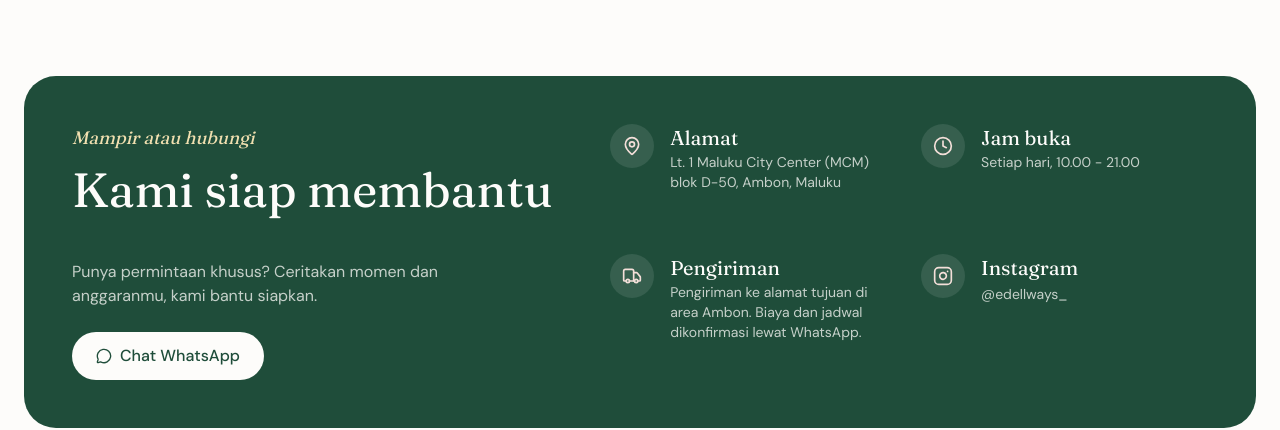
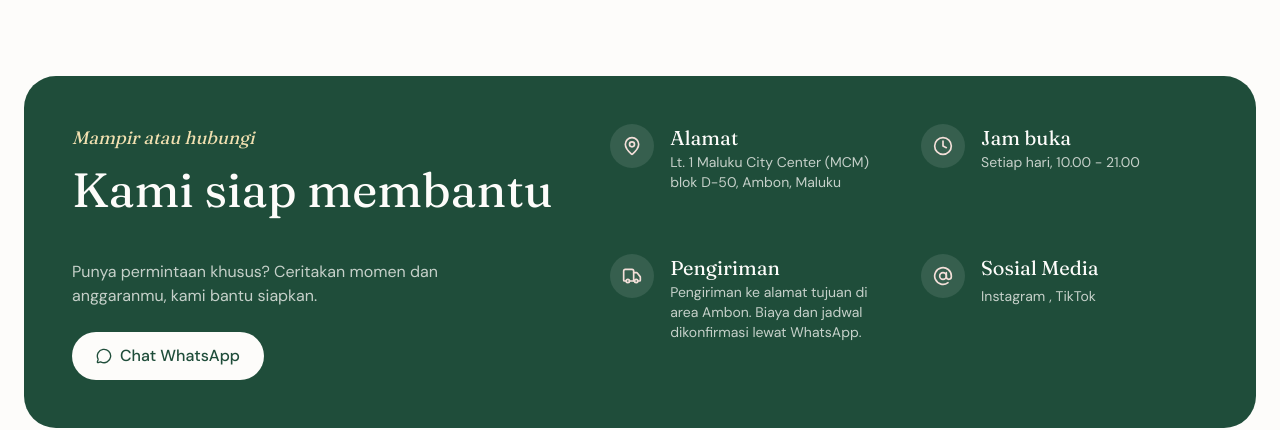
Before and after one commit to dz-122/edellways, a Next.js app: page / in a window 1280 px wide. Shown: the part 4360-4790 px from the top of the page. Built offline with nearby package versions, Linux system fonts and the light colour scheme; no server answers; the database is empty.

Commit message:
refactor: edit socmed link

```diff
--- a/src/features/storefront/components/store-info.tsx
+++ b/src/features/storefront/components/store-info.tsx
@@ -1,4 +1,4 @@
-import { Clock, Instagram, MapPin, MessageCircle, Truck } from "lucide-react";
+import { Clock, AtSign, MapPin, MessageCircle, Truck } from "lucide-react";
 import { buildChatUrl } from "@/features/cart/whatsapp";
 import { INFO } from "../content";
 import { container } from "../styles";
@@ -9,33 +9,85 @@ export function StoreInfo() {
     { icon: MapPin, title: "Alamat", text: INFO.address },
     { icon: Clock, title: "Jam buka", text: INFO.hours },
     { icon: Truck, title: "Pengiriman", text: INFO.delivery },
-    { icon: Instagram, title: "Instagram", text: INFO.instagram, href: INFO.instagramUrl },
   ];
+
+  const socialLinks = [
+    {
+      name: "Instagram",
+      url: INFO.instagramUrl,
+      username: INFO.instagram,
+    },
+    {
+      name: "TikTok",
+      url: INFO.tiktokUrl,
+      username: INFO.tiktok,
+    },
+  ];
+
   return (
     <section id="kontak" className={`${container} py-20`}>
       <div className="rounded-[2rem] bg-forest p-8 text-cream md:p-12">
         <div className="grid gap-10 lg:grid-cols-[1fr_1.2fr]">
           <div>
-            <SectionHeading tone="dark" eyebrow="Mampir atau hubungi" title="Kami siap membantu"/>
-            <p className="max-w-sm text-cream/75">Punya permintaan khusus? Ceritakan momen dan anggaranmu, kami bantu siapkan.</p>
-            <a href={buildChatUrl("Halo Edellways, saya ingin berkonsultasi soal rangkaian spesial yang cocok untuk kamu.")} className="mt-6 inline-flex h-12 items-center gap-2 rounded-full bg-cream px-6 font-medium text-forest transition hover:bg-blush">
-              <MessageCircle className="size-4" /> Chat WhatsApp
+            <SectionHeading
+              tone="dark"
+              eyebrow="Mampir atau hubungi"
+              title="Kami siap membantu"
+            />
+            <p className="max-w-sm text-cream/75">
+              Punya permintaan khusus? Ceritakan momen dan anggaranmu, kami
+              bantu siapkan.
+            </p>
+
+            <a
+              href={buildChatUrl(
+                "Halo Edellways, saya ingin berkonsultasi soal rangkaian spesial yang cocok untuk kamu.",
+              )}
+              className="mt-6 inline-flex h-12 items-center gap-2 rounded-full bg-cream px-6 font-medium text-forest transition hover:bg-blush"
+            >
+              <MessageCircle className="size-4" />
+              Chat WhatsApp
             </a>
           </div>
+
           <ul className="grid gap-6 sm:grid-cols-2">
-            {items.map(({ icon: Icon, title, text, href }) => (
+            {items.map(({ icon: Icon, title, text }) => (
               <li key={title} className="flex gap-4">
-                <span className="grid size-11 shrink-0 place-items-center rounded-full bg-cream/10"><Icon className="size-5 text-blush" /></span>
+                <span className="grid size-11 shrink-0 place-items-center rounded-full bg-cream/10">
+                  <Icon className="size-5 text-blush" />
+                </span>
                 <div>
                   <p className="font-display text-xl">{title}</p>
-                  {href ? (
-                    <a href={href} target="_blank" rel="noopener noreferrer" className="text-sm text-cream/75 underline-offset-4 hover:underline">{text}</a>
-                  ) : (
-                    <p className="text-sm text-cream/75">{text}</p>
-                  )}
+                  <p className="text-sm text-cream/75">{text}</p>
                 </div>
               </li>
             ))}
+
+            <li className="flex gap-4">
+              <span className="grid size-11 shrink-0 place-items-center rounded-full bg-cream/10">
+                <AtSign className="size-5 text-blush" />
+              </span>
+
+              <div>
+                <p className="font-display text-xl">Sosial Media</p>
+
+                <div className="mt-1 flex flex-wrap items-center gap-1 text-sm text-cream/75">
+                  {socialLinks.map((social, index) => (
+                    <span key={social.name}>
+                      {index > 0 && ", "}
+                      <a
+                        href={social.url}
+                        target="_blank"
+                        rel="noopener noreferrer"
+                        className="underline-offset-4 transition hover:text-blush hover:underline"
+                      >
+                        {social.name}
+                      </a>
+                    </span>
+                  ))}
+                </div>
+              </div>
+            </li>
           </ul>
         </div>
       </div>
```
